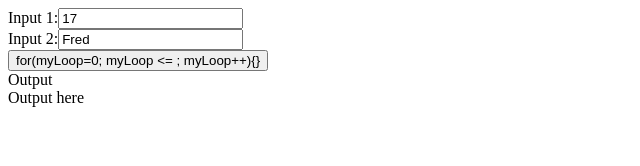
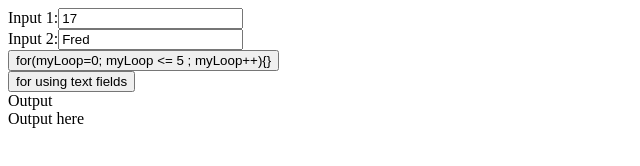
Before and after one commit to hpssjellis/j10-javascript-for-if-else-pgb-helloworld, a plain HTML site: page index.html in a window 1280 px wide. Shown: the whole page, without its empty margins (0-640 px from the left). Drawn offline with Linux system fonts and the light colour scheme.

Commit message:
Update index.html

```diff
--- a/index.html
+++ b/index.html
@@ -5,12 +5,24 @@ Input 1:<input id="myIn1" type=text value=17><br>
 Input 2:<input id="myIn2" type=text value="Fred"><br>
 
 
-
-<input type=button value="for(myLoop=0; myLoop <= ; myLoop++){}"  onclick="{
+<input type=button value="for(myLoop=0; myLoop <= 5 ; myLoop++){}"  onclick="{
 
    myTemp = ''
-   for(myLoop=0; myLoop <= document.getElementById('myIn1').value; myLoop++){
-       myTemp += 'Loop number '+ myLoop +document.getElementById('myIn2').value '<br>'
+   for(myLoop=0; myLoop <= 5; myLoop++){
+       myTemp += 'Loop number '+ myLoop + '<br>'
+   }
+   document.getElementById('myDiv1').innerHTML = myTemp
+
+}"><br>
+
+
+
+
+<input type=button value="for using text fields"  onclick="{
+
+   myTemp = ''
+   for(myLoop=0; myLoop <= parseInt(document.getElementById('myIn1').value); myLoop++){
+       myTemp += 'Loop number '+ myLoop +document.getElementById('myIn2').value +'<br>'
    }
    document.getElementById('myDiv1').innerHTML = myTemp
 
```
